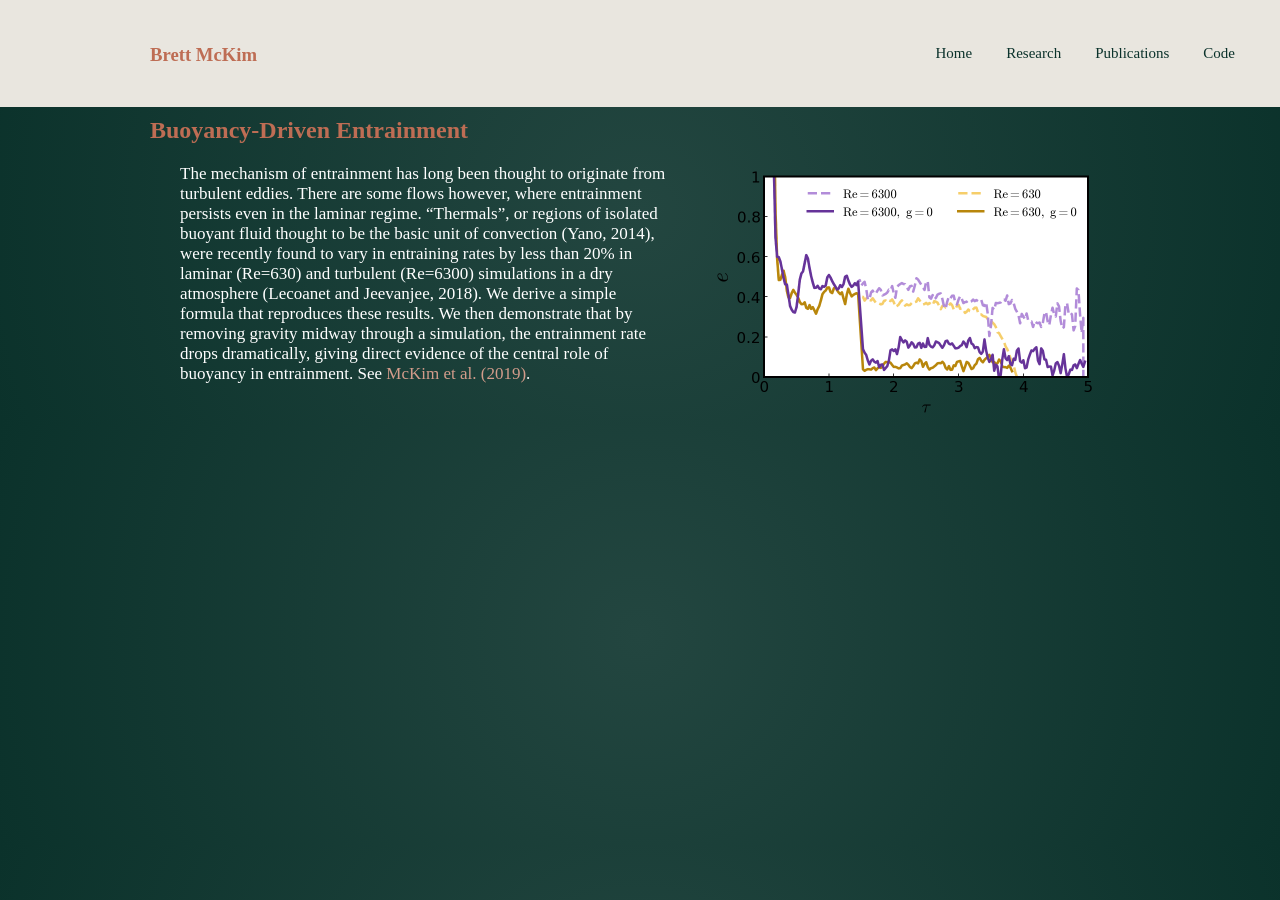
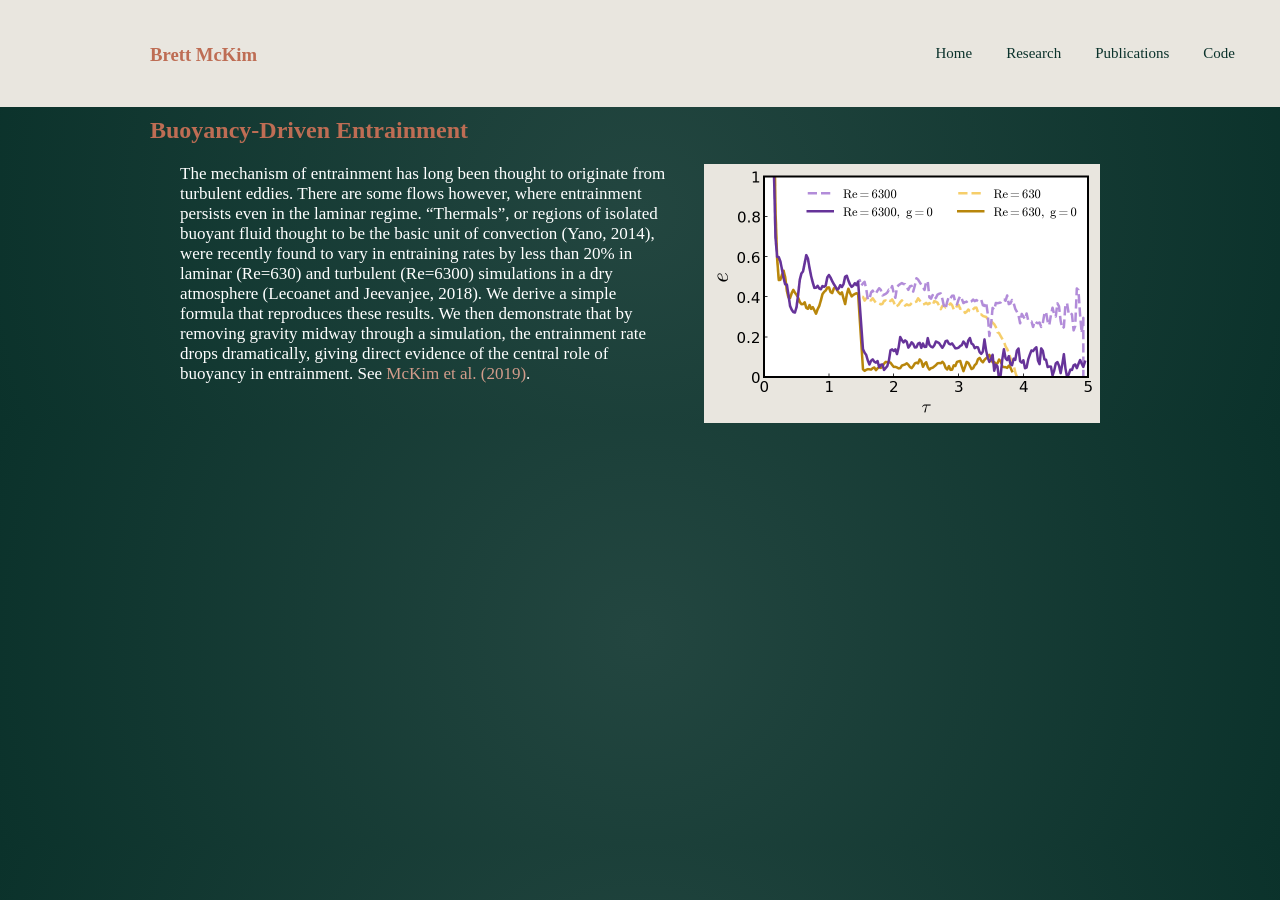
Before and after one commit to mckimb/mckimb.github.io, a Jekyll site: the page built from research/index.html, in a window 1280 px wide. Built offline with Jekyll 4.4.1, drawn with Linux system fonts in a browser that asks for light colours.

Commit message:
Update main.css

```diff
--- a/css/main.css
+++ b/css/main.css
@@ -131,6 +131,7 @@ img.wrap {
     margin-left: 50px;
     margin-left: 30px;
     margin-right: 30px;
+    background-color: #e9e6df;
 }
 
 nav ul, footer ul {
```
